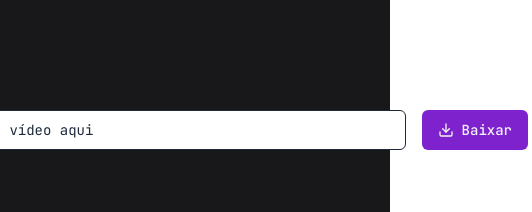
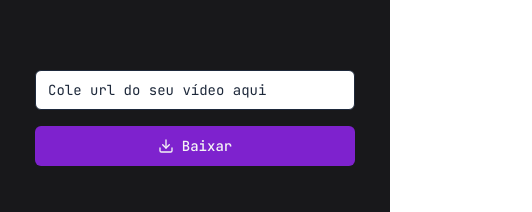
Before and after one commit to piazin/ytfetch-web, a Next.js app: page / in a window 390 px wide. Shown: the part 226-438 px from the top of the page, 532 px wide, since content can reach past the window. Built offline with nearby package versions, Linux system fonts and the light colour scheme; no server answers.

Commit message:
:lipstick: feat: added media query

```diff
--- a/src/app/page.tsx
+++ b/src/app/page.tsx
@@ -20,7 +20,7 @@ export default function Home() {
       {showConfetti && <Confetti />}
       <Header />
       <main className="min-h-[80vh] dark:bg-zinc-900 ">
-        <div className="absolute top-1/2 left-1/2 -translate-x-1/2 -translate-y-1/2 w-[666px] h-[666px] flex flex-col justify-center items-center">
+        <div className="absolute top-1/2 left-1/2 -translate-x-1/2 -translate-y-1/2 w-[80vw] md:w-[666px] h-[666px] flex flex-col justify-center items-center">
           <UrlSection
             isLoading={isLoading}
             setIsLoading={setIsLoading}
--- a/src/components/interface/UrlSection/index.tsx
+++ b/src/components/interface/UrlSection/index.tsx
@@ -71,7 +71,7 @@ export const UrlSection = ({
 
   return (
     <>
-      <section className="flex items-center gap-4 min-w-full mb-2">
+      <section className="flex items-center gap-4 min-w-full mb-2 flex-col sm:flex-row">
         <Input
           type="url"
           placeholder="Cole url do seu vídeo aqui"
@@ -86,7 +86,7 @@ export const UrlSection = ({
           <Button.Content
             disabled={invalidUrl || isLoading}
             onClick={handleSearchVideoDetailsDownload}
-            className="dark:text-zinc-100"
+            className="dark:text-zinc-100 w-full sm:w-auto"
           >
             <Button.Icon
               className="mr-2"
--- a/src/components/interface/VideoDetails/index.tsx
+++ b/src/components/interface/VideoDetails/index.tsx
@@ -204,7 +204,7 @@ export const VideoDetails = ({
               height={188}
               className="rounded-md"
             ></iframe>
-            <p className="mt-3 max-w-[366px]">
+            <p className="mt-3 max-w-[366px] text-zinc-900 dark:text-zinc-50">
               {videoDetails.title} -{" "}
               {getVideoDuration(videoDetails.formats[0]?.approxDurationMs)}{" "}
             </p>
```
